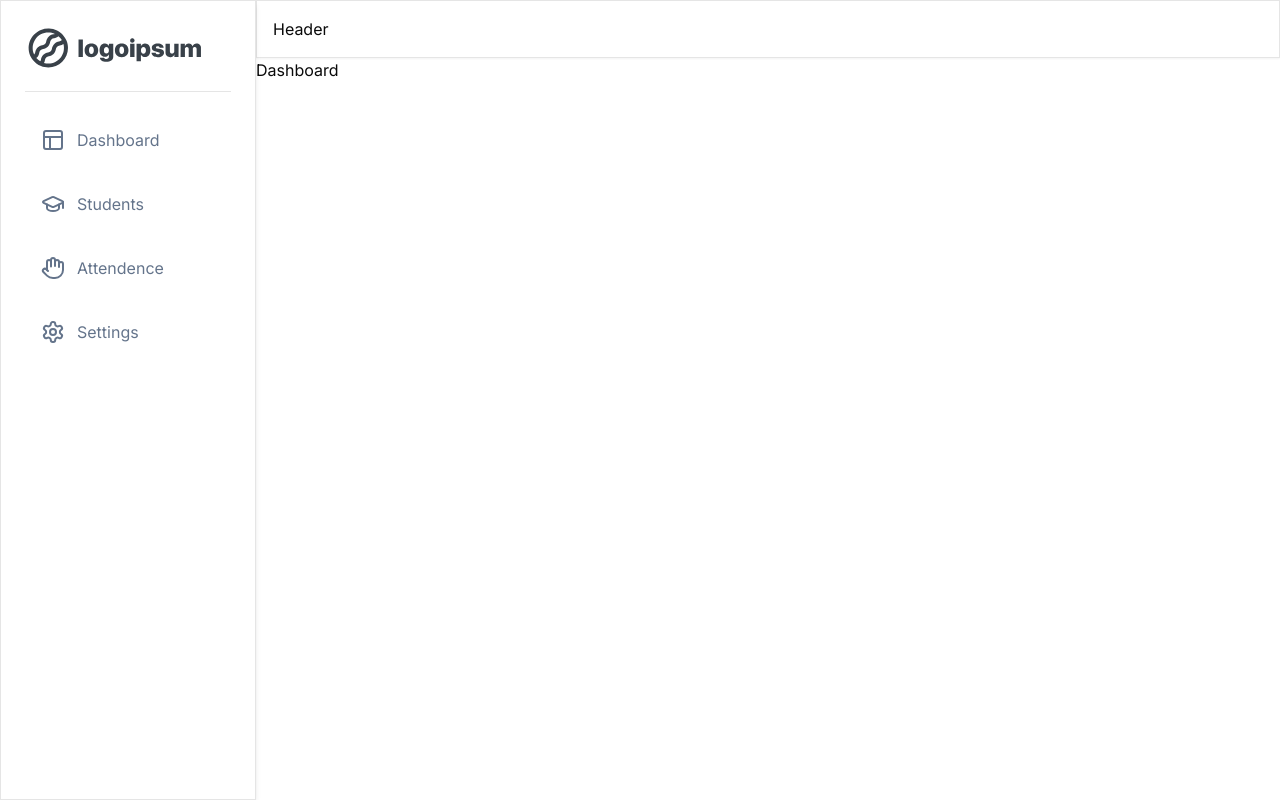
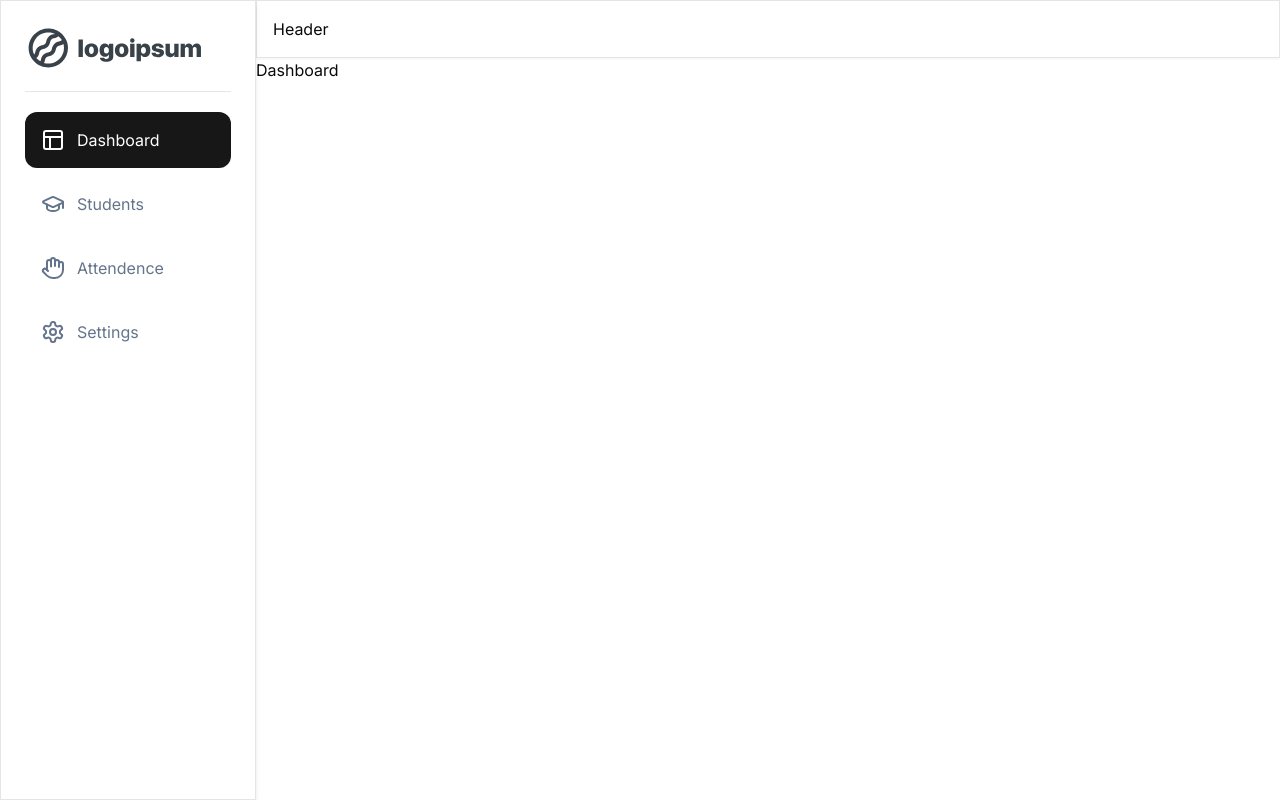
Before and after one commit to kshi7ijcx/student-attendance-system, a Next.js app: page /dashboard in a window 1280 px wide. Built offline with nearby package versions, Linux system fonts and the light colour scheme; no server answers.

Commit message:
sidenav background fix

```diff
--- a/app/dashboard/_components/SideNav.jsx
+++ b/app/dashboard/_components/SideNav.jsx
@@ -1,7 +1,12 @@
+'use client'
 import { GraduationCap, Hand, LayoutIcon, Settings } from "lucide-react";
 import Image from "next/image";
 import Link from "next/link";
+import { usePathname } from "next/navigation";
 const SideNav = () => {
+
+  const path=usePathname();
+
   const menuList = [
     {
       id: 1,
@@ -36,7 +41,7 @@ const SideNav = () => {
       {menuList.map((item, idx) => (
         <Link href={item.path} key={idx}>
           <h2
-            className="flex items-center gap-3 text-md p-4 text-slate-500 hover:bg-black hover:text-white cursor-pointer rounded-xl my-2"
+            className={`flex items-center gap-3 text-md p-4 text-slate-500 hover:bg-black hover:text-white cursor-pointer rounded-xl my-2 ${path==item.path && 'bg-primary text-white'}`}
           >
             <item.icon />
             {item.name}
```
